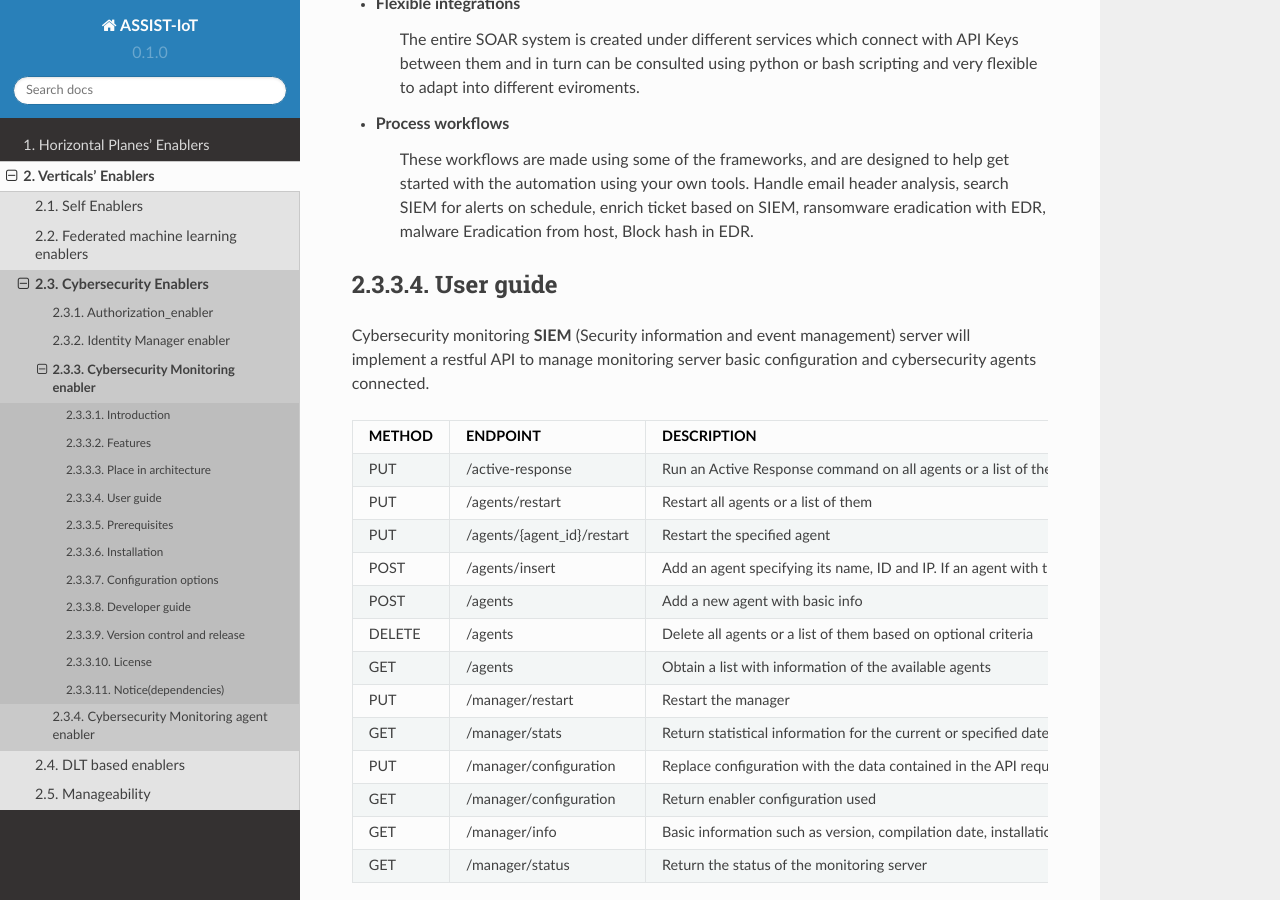
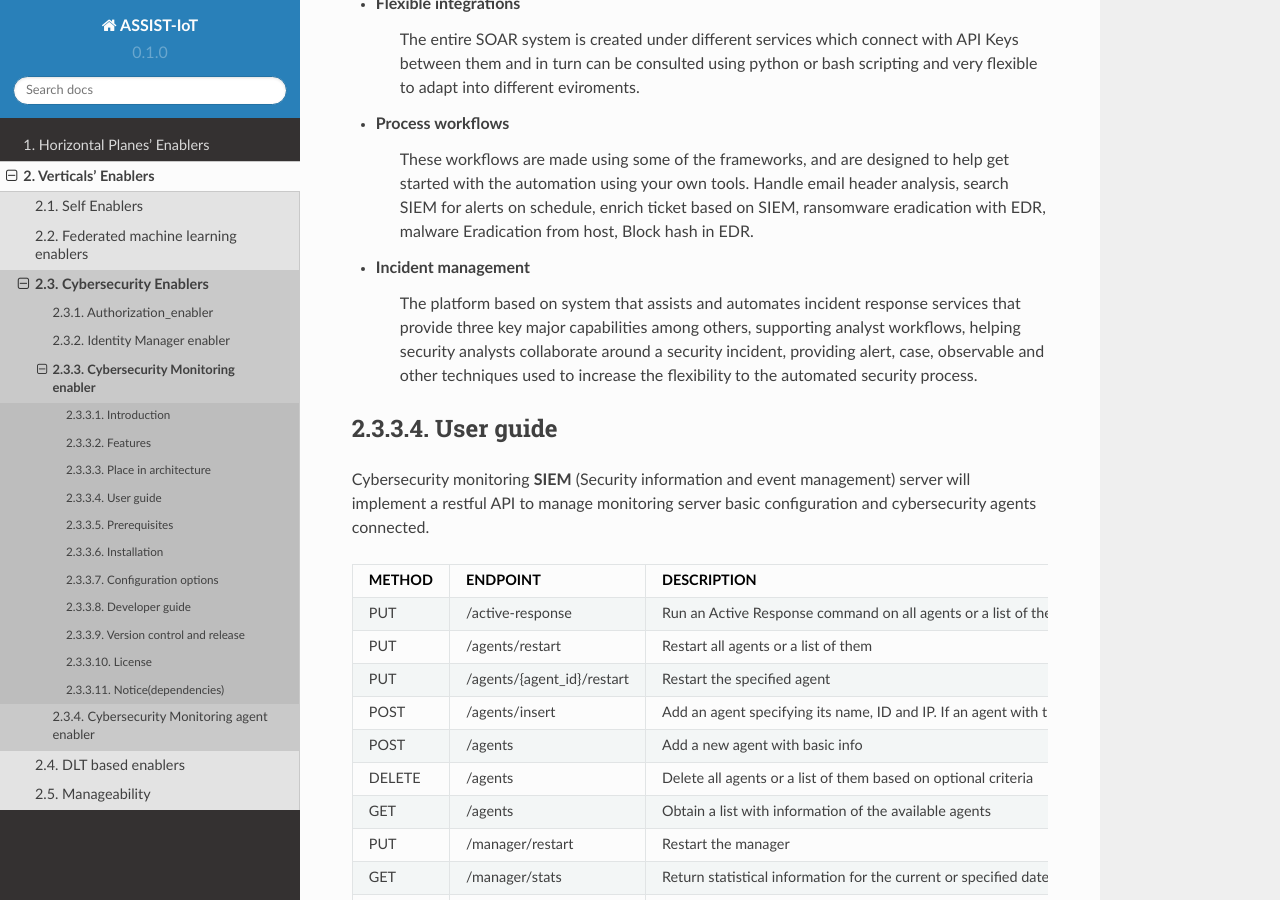
Before and after one commit to assist-iot/assist-iot-documentation, a Sphinx documentation site: the page built from docs/source/verticals/cybersecurity/cybersecurity_monitoring_enabler.rst, in a window 1280 px wide and 900 px high, scrolled down 2808 px. Built offline with Sphinx 7.4.7 and the Read the Docs theme 2.0.0, drawn with Linux system fonts in a browser that asks for light colours.

Commit message:
Update cybersecurity_monitoring_enabler.rst

```diff
--- a/docs/source/verticals/cybersecurity/cybersecurity_monitoring_enabler.rst
+++ b/docs/source/verticals/cybersecurity/cybersecurity_monitoring_enabler.rst
@@ -123,6 +123,12 @@ Place in architecture
     Handle email header analysis, search SIEM for alerts on schedule, enrich ticket based on SIEM, ransomware eradication with EDR, malware Eradication from host,
     Block hash in EDR.
 
+
+- **Incident management**
+    The platform based on system that assists and automates incident response services that provide three key major capabilities among others, supporting analyst
+    workflows, helping  security analysts collaborate around a security incident, providing alert, case, observable and other techniques used to increase the
+    flexibility to the automated security process.
+
 ***************
 User guide
 ***************
```
